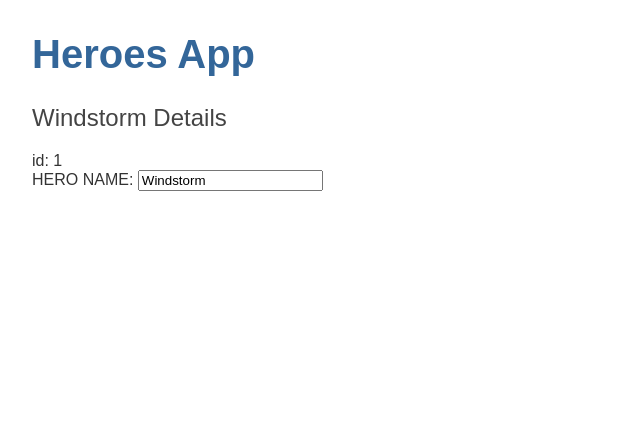
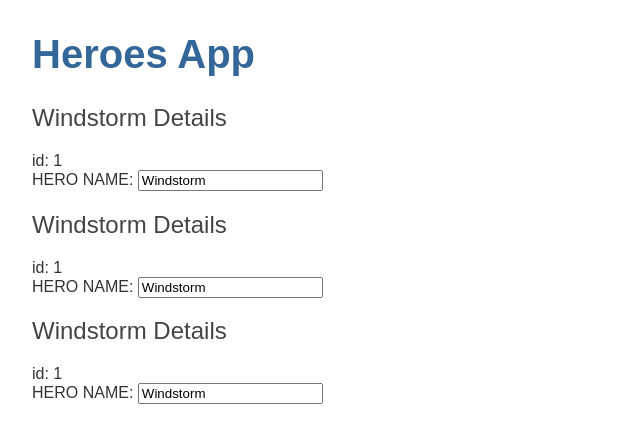
Before and after one commit to danpercic86/heroes-app, an Angular app: page / in a window 1280 px wide. Shown: the top 442 px of the page, without its empty margins (0-640 px from the left). Built offline with nearby package versions, Linux system fonts and the light colour scheme.

Commit message:
event binding

```diff
--- a/src/app/heroes/heroes.component.html
+++ b/src/app/heroes/heroes.component.html
@@ -3,4 +3,16 @@
 <!-- [target]="value" is called Property Binding -->
 <!-- To bind to an element's property, enclose it in [], which identifies the property as a target property. -->
 <!-- A target property is the DOM property to which you want to assign a value -->
+<!-- (see: https://angular.io/guide/property-binding) -->
 <app-hero-details [hero]="hero"></app-hero-details>
+
+<!-- (target)="statement" is called Event Binding -->
+<!-- The Angular event binding syntax consists of a target event name within () to the left of an equal sign, -->
+<!-- and a quoted template statement to the right. -->
+<!-- (see: https://angular.io/guide/event-binding) -->
+<!-- In the following example, the target event name is heroChange and the template statement is onHeroChange() -->
+<app-hero-details (heroChange)="onHeroChange($event)" [hero]="hero"></app-hero-details>
+<!-- The $event object is used to access data emitted from child components. -->
+
+<!--A shorthand for the above is to use direct assignment, as in the following example:-->
+<app-hero-details (heroChange)="hero = $event" [hero]="hero"></app-hero-details>
--- a/src/app/heroes/heroes.component.ts
+++ b/src/app/heroes/heroes.component.ts
@@ -23,4 +23,12 @@ export class HeroesComponent {
     id: 1,
     name: 'Windstorm',
   };
+
+  /**
+   * All public methods of a component class are automatically available in the template
+   * This is a method that will be called when the HeroDetailsComponent's (heroChange) event is emitted
+   */
+  onHeroChange(hero: Hero) {
+    this.hero = hero;
+  }
 }
```
Also changed, not shown: src/app/heroes/hero-details/hero-details.component.ts (+9 -1 lines).
